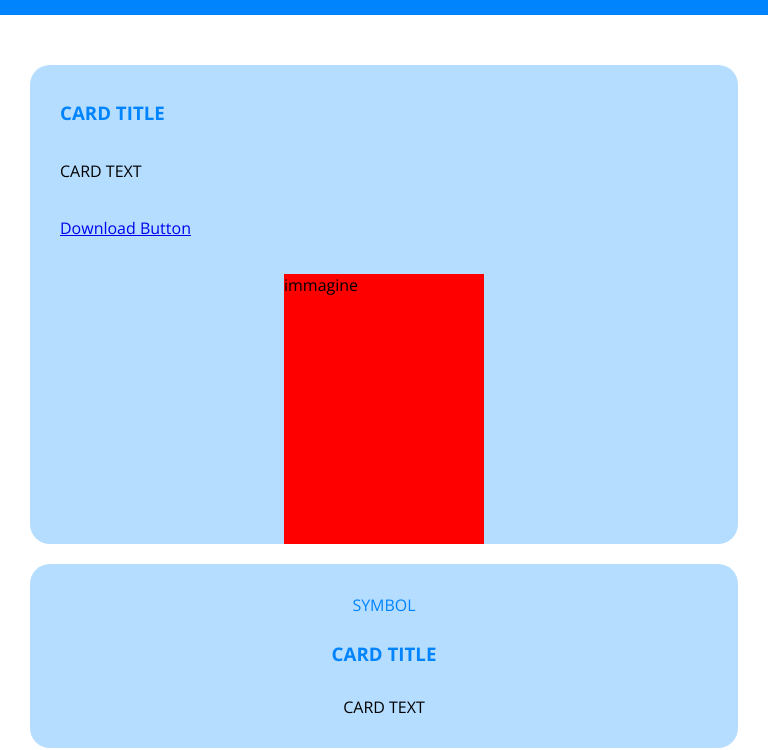
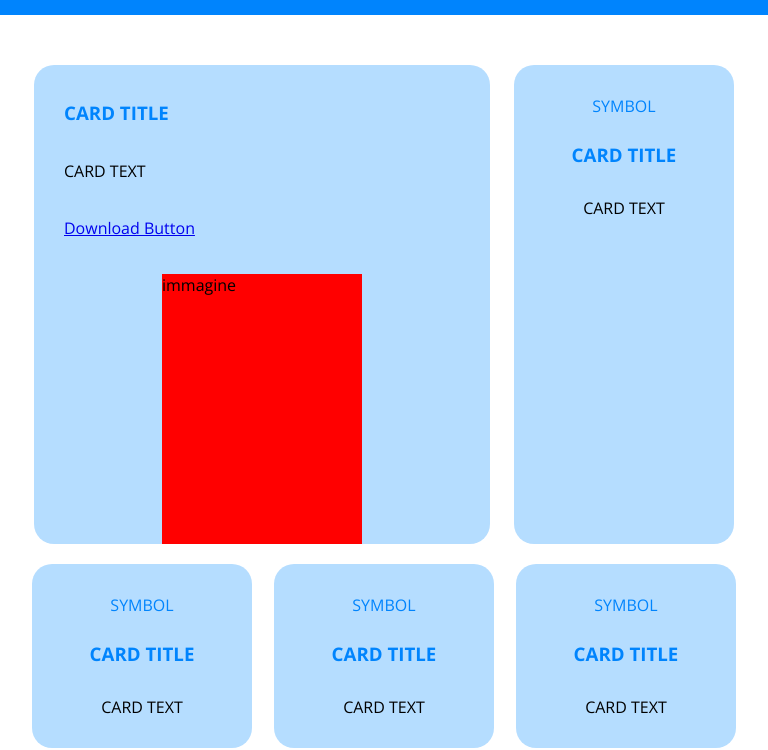
Before and after one commit to christiansaccani/htmlcss-responsive-layout, a plain HTML site: page index.html in a window 768 px wide. Shown: the part 55-805 px from the top of the page. Drawn offline with nearby package versions, Linux system fonts and the light colour scheme.

Commit message:
tablet cards section done

```diff
--- a/style.css
+++ b/style.css
@@ -332,3 +332,26 @@ nav {
     background-color: #333333;
     color: white;
 }
+
+/* --------------- MEDIA SECTION ---------------*/
+
+/* ---------- tablet section ----------*/
+
+@media screen and (min-width: 425px) and (max-width: 768px) {
+
+    .cards-container {
+        flex-flow: row wrap;
+        justify-content: space-evenly;
+        align-items: stretch;
+
+        gap: 20px;
+    }
+
+    .double-card {
+        width: calc(100% / 3 * 2 - 1em);
+    }
+
+    .card {
+        width: calc(100% / 3 - 1em);
+    }
+}
```
